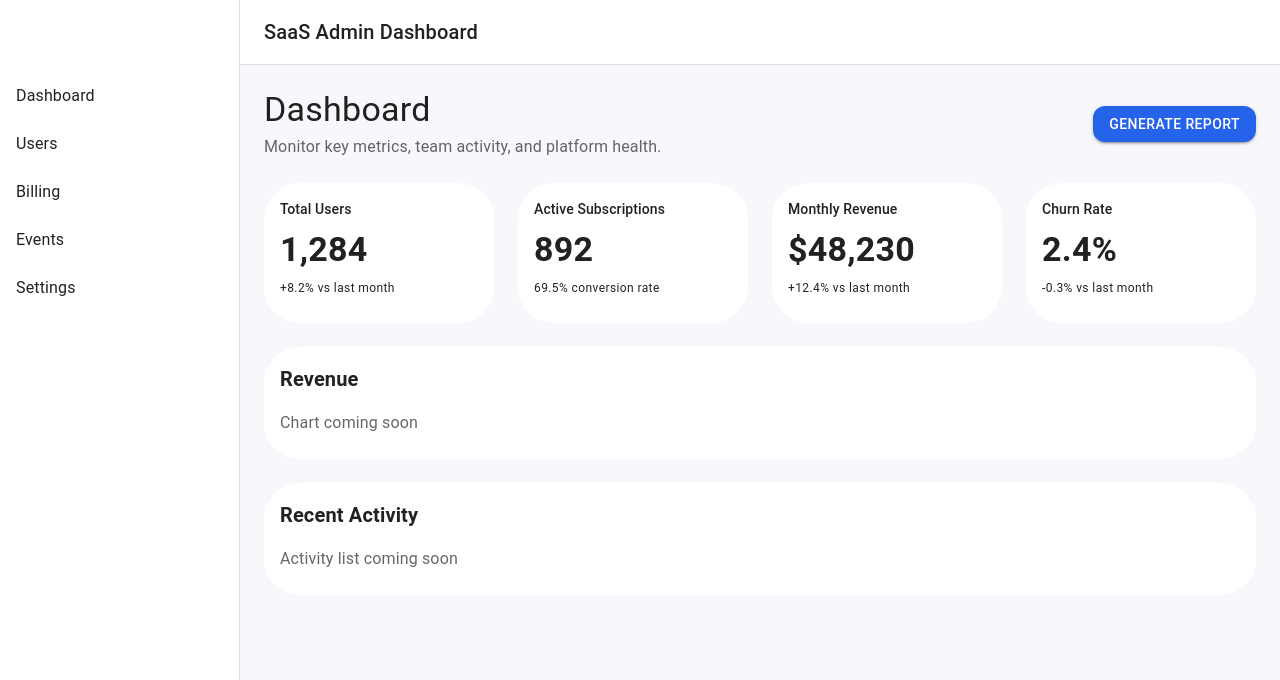
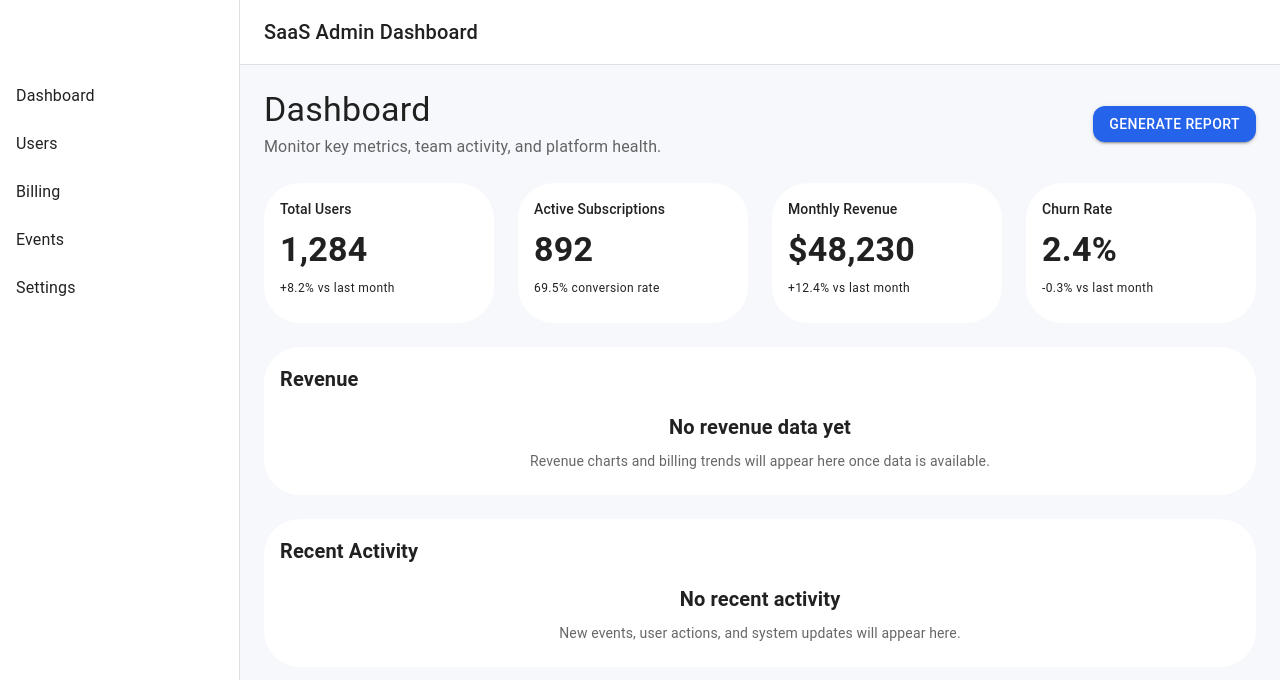
Before and after one commit to dzolu/react-dashboard, a React (Vite) app: page / in a window 1280 px wide. Shown: the top 680 px of the page. Built offline with nearby package versions, Linux system fonts and the light colour scheme; the HTML template or start-up script is replaced by a standard one.

Commit message:
Replace placeholder content in DashboardPage with `EmptyState` components for better messaging.

```diff
--- a/src/pages/dashboard/DashboardPage.tsx
+++ b/src/pages/dashboard/DashboardPage.tsx
@@ -1,5 +1,6 @@
-import { Button, Grid, Stack, Typography } from '@mui/material'
+import { Button, Grid, Stack } from '@mui/material'
 
+import { EmptyState } from '@/shared/components/empty-state/EmptyState'
 import { PageHeader } from '@/shared/components/page-header/PageHeader'
 import { SectionCard } from '@/shared/components/section-card/SectionCard'
 import { StatCard } from '@/shared/components/stat-card/StatCard.tsx'
@@ -46,13 +47,17 @@ export function DashboardPage() {
         </Grid>
       </Grid>
       <SectionCard title="Revenue">
-        <Typography color="text.secondary">Chart coming soon</Typography>
+        <EmptyState
+          title="No revenue data yet"
+          description="Revenue charts and billing trends will appear here once data is available."
+        />
       </SectionCard>
 
       <SectionCard title="Recent Activity">
-        <Typography color="text.secondary">
-          Activity list coming soon
-        </Typography>
+        <EmptyState
+          title="No recent activity"
+          description="New events, user actions, and system updates will appear here."
+        />
       </SectionCard>
     </Stack>
   )
```
